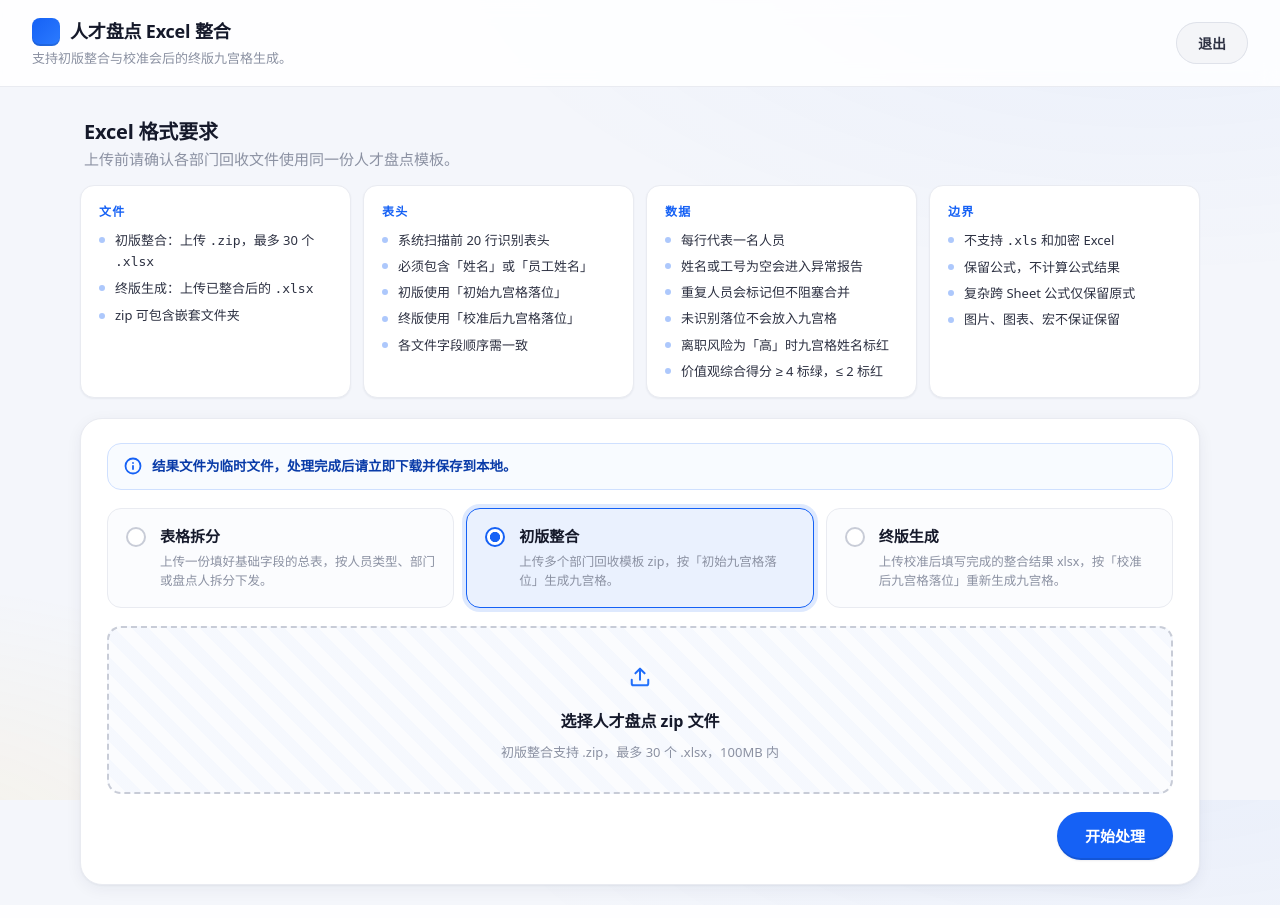
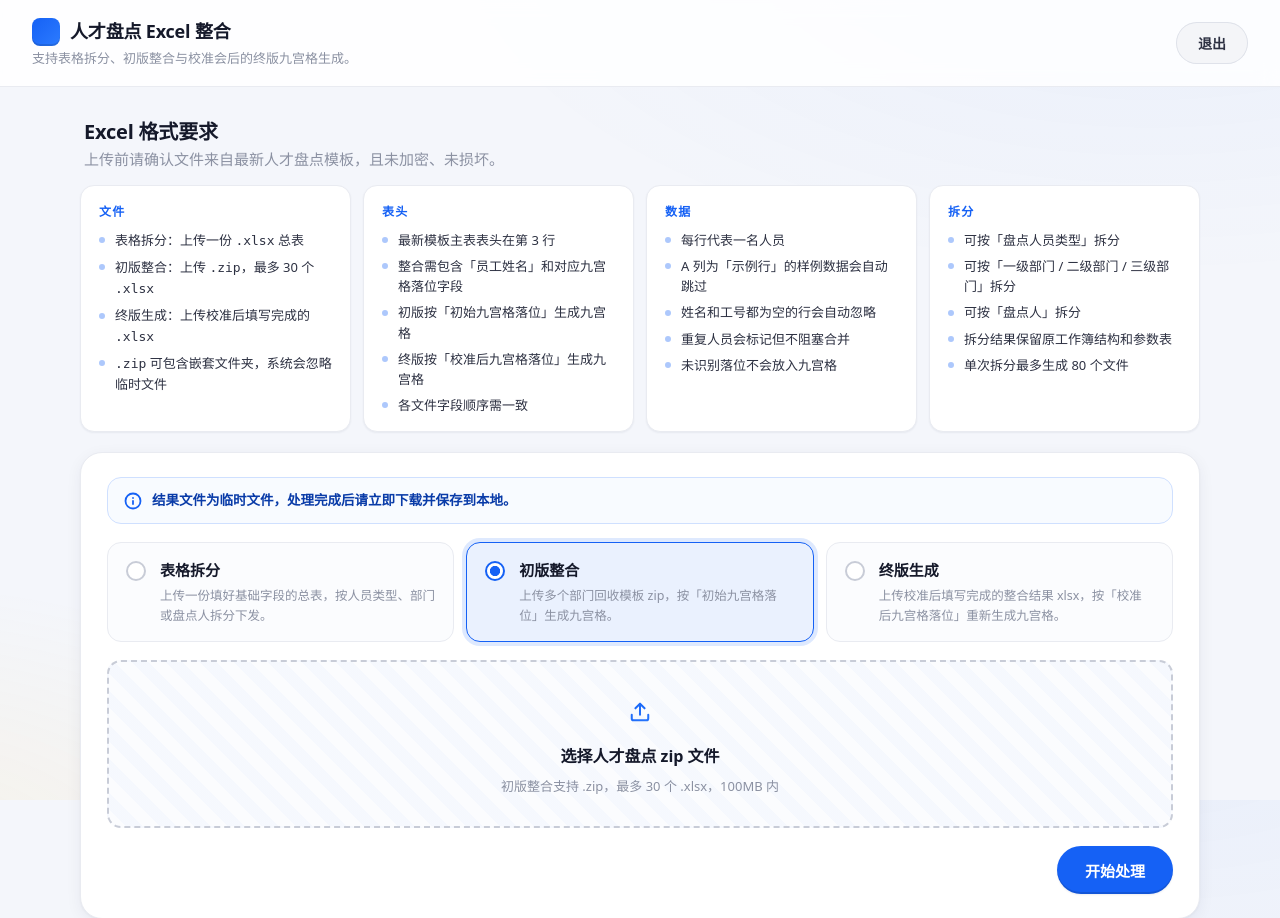
Before and after one commit to evafuxiaoyi-ctrl/Talent_Ninebox, a FastAPI app: page / in a window 1280 px wide. Shown: the top 918 px of the page. Run offline with FastAPI, Linux system fonts and the light colour scheme; the visitor is signed in with stand-in values (Sample User, id 1); some web fonts are replaced.

Commit message:
Update Excel requirements copy

```diff
--- a/talent_ninebox/web/templates/index.html
+++ b/talent_ninebox/web/templates/index.html
@@ -10,7 +10,7 @@
     <header class="topbar">
       <div>
         <h1>人才盘点 Excel 整合</h1>
-        <p>支持初版整合与校准会后的终版九宫格生成。</p>
+        <p>支持表格拆分、初版整合与校准会后的终版九宫格生成。</p>
       </div>
       <form method="post" action="/logout">
         <button class="secondary" type="submit">退出</button>
@@ -21,24 +21,25 @@
       <section class="requirements">
         <div>
           <h2>Excel 格式要求</h2>
-          <p>上传前请确认各部门回收文件使用同一份人才盘点模板。</p>
+          <p>上传前请确认文件来自最新人才盘点模板，且未加密、未损坏。</p>
         </div>
         <div class="requirements-grid">
           <div>
             <h3>文件</h3>
             <ul>
+              <li>表格拆分：上传一份 <code>.xlsx</code> 总表</li>
               <li>初版整合：上传 <code>.zip</code>，最多 30 个 <code>.xlsx</code></li>
-              <li>终版生成：上传已整合后的 <code>.xlsx</code></li>
-              <li>zip 可包含嵌套文件夹</li>
+              <li>终版生成：上传校准后填写完成的 <code>.xlsx</code></li>
+              <li><code>.zip</code> 可包含嵌套文件夹，系统会忽略临时文件</li>
             </ul>
           </div>
           <div>
             <h3>表头</h3>
             <ul>
-              <li>系统扫描前 20 行识别表头</li>
-              <li>必须包含「姓名」或「员工姓名」</li>
-              <li>初版使用「初始九宫格落位」</li>
-              <li>终版使用「校准后九宫格落位」</li>
+              <li>最新模板主表表头在第 3 行</li>
+              <li>整合需包含「员工姓名」和对应九宫格落位字段</li>
+              <li>初版按「初始九宫格落位」生成九宫格</li>
+              <li>终版按「校准后九宫格落位」生成九宫格</li>
               <li>各文件字段顺序需一致</li>
             </ul>
           </div>
@@ -46,20 +47,20 @@
             <h3>数据</h3>
             <ul>
               <li>每行代表一名人员</li>
-              <li>姓名或工号为空会进入异常报告</li>
+              <li>A 列为「示例行」的样例数据会自动跳过</li>
+              <li>姓名和工号都为空的行会自动忽略</li>
               <li>重复人员会标记但不阻塞合并</li>
               <li>未识别落位不会放入九宫格</li>
-              <li>离职风险为「高」时九宫格姓名标红</li>
-              <li>价值观综合得分 ≥ 4 标绿，≤ 2 标红</li>
             </ul>
           </div>
           <div>
-            <h3>边界</h3>
+            <h3>拆分</h3>
             <ul>
-              <li>不支持 <code>.xls</code> 和加密 Excel</li>
-              <li>保留公式，不计算公式结果</li>
-              <li>复杂跨 Sheet 公式仅保留原式</li>
-              <li>图片、图表、宏不保证保留</li>
+              <li>可按「盘点人员类型」拆分</li>
+              <li>可按「一级部门 / 二级部门 / 三级部门」拆分</li>
+              <li>可按「盘点人」拆分</li>
+              <li>拆分结果保留原工作簿结构和参数表</li>
+              <li>单次拆分最多生成 80 个文件</li>
             </ul>
           </div>
         </div>
```
